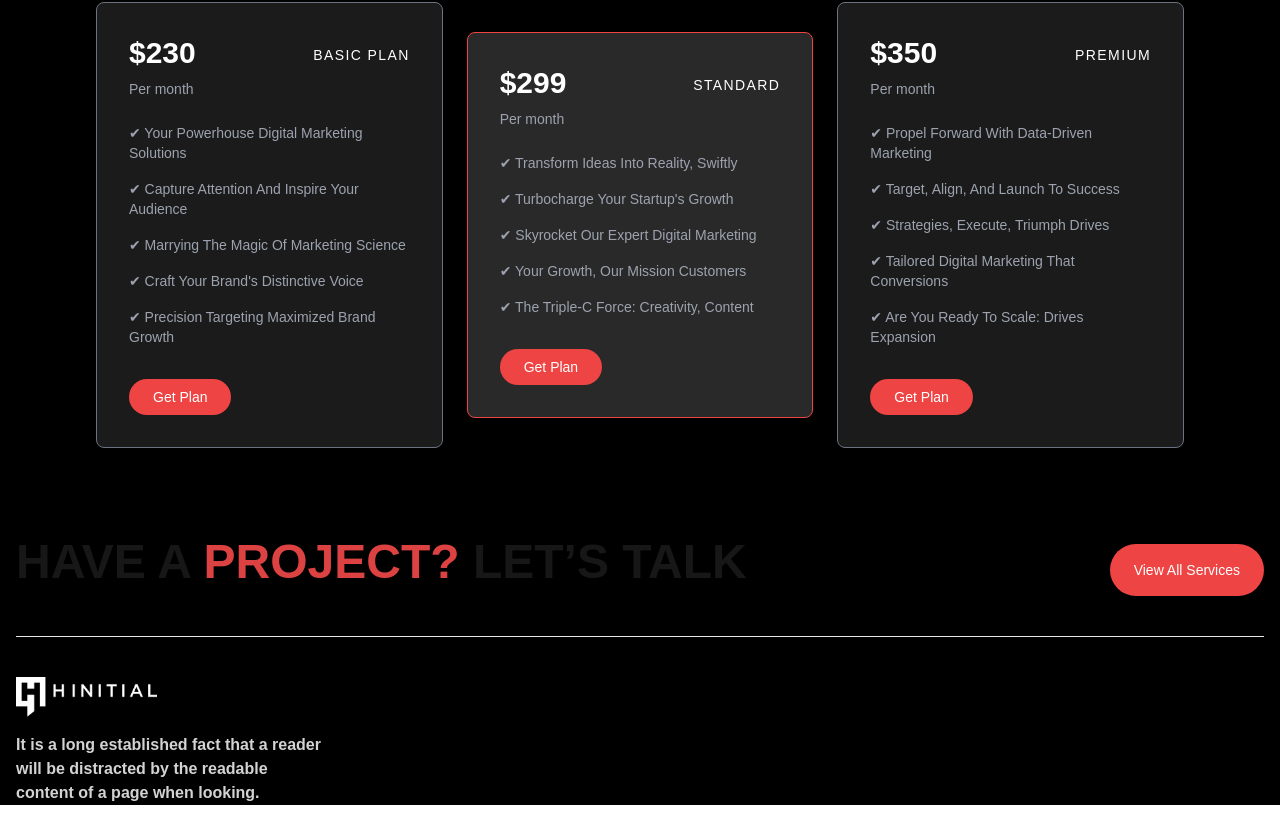
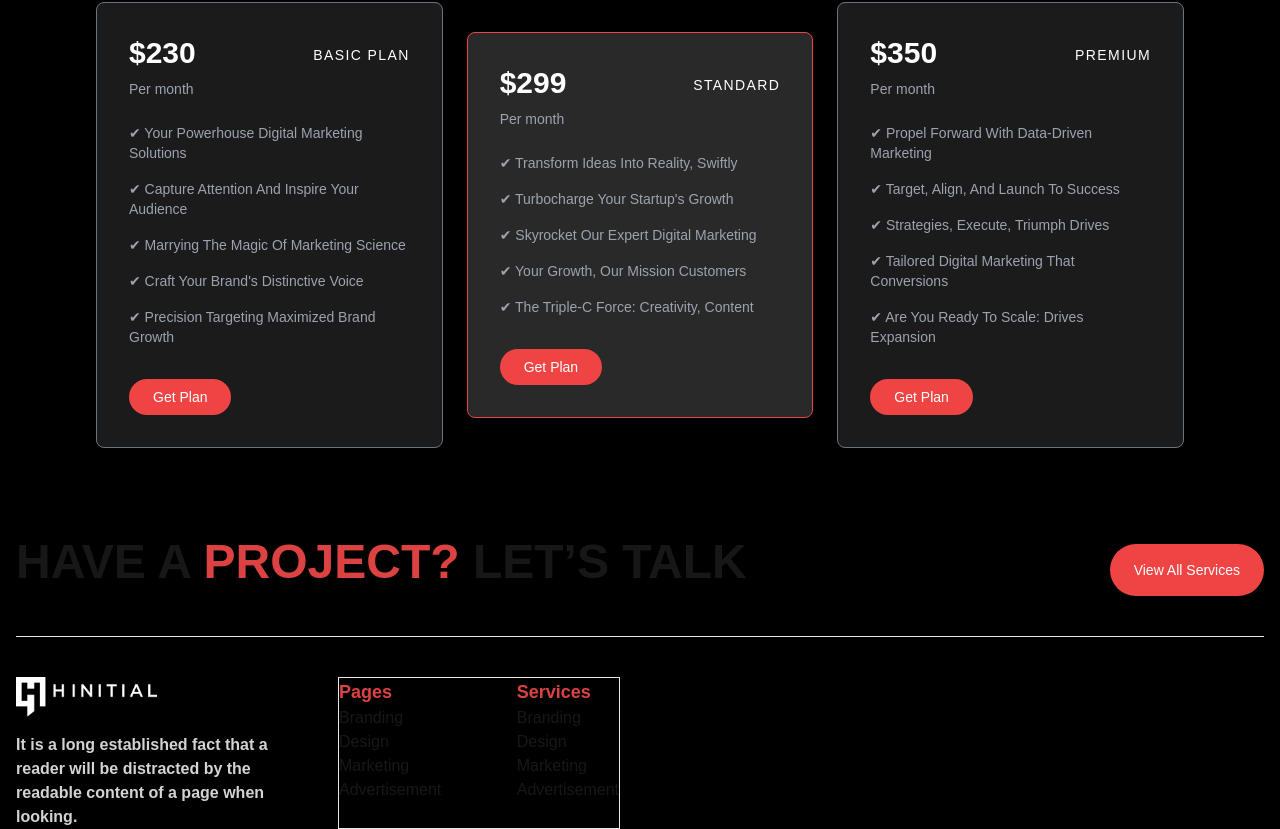
Before and after one commit to aminul-islam01101/Elegant-web, a Next.js app: page / in a window 1280 px wide. Shown: the part 5284-6113 px from the top of the page. Before the commit the page ends 6089 px from the top, so only its background shows below. Built offline with nearby package versions, Linux system fonts and the light colour scheme.

Commit message:
footer link navigate done

```diff
--- a/src/components/shared/Footer/Footer.tsx
+++ b/src/components/shared/Footer/Footer.tsx
@@ -1,5 +1,6 @@
 import Image from "next/image";
 import logo from "../../../../public/assets/marketing7.png";
+import Link from "next/link";
 
 export default function Footer() {
   return (
@@ -20,7 +21,7 @@ export default function Footer() {
         {/* horizontal line */}
         <hr className="px-1 my-10" />
         {/* logo and links */}
-        <div className="grid grid-cols-1 md:grid-cols-2 xl:grid-cols-4">
+        <div className="grid grid-cols-1 md:grid-cols-2 xl:grid-cols-4 gap-10">
           {/* logo and paragraph */}
           <div className="flex flex-col space-y-4">
             <Image src={logo} width={141} height={75} alt="LOGO" />
@@ -29,6 +30,46 @@ export default function Footer() {
               the readable content of a page when looking.
             </p>
           </div>
+          {/* navigate links */}
+          <div className="flex border w-full justify-between">
+            {/* pages */}
+            <div className="flex flex-col">
+              <span className="text-lg text-[#DD4242] font-semibold">
+                Pages
+              </span>
+              <Link href="" className="link link-hover">
+                Branding
+              </Link>
+              <Link href="/" className="link link-hover">
+                Design
+              </Link>
+              <Link href="/" className="link link-hover">
+                Marketing
+              </Link>
+              <Link href="/" className="link link-hover">
+                Advertisement
+              </Link>
+            </div>
+            {/* Services */}
+            <div className="flex flex-col">
+              <span className="text-lg text-[#DD4242] font-semibold">
+                Services
+              </span>
+              <Link href="" className="link link-hover">
+                Branding
+              </Link>
+              <Link href="/" className="link link-hover">
+                Design
+              </Link>
+              <Link href="/" className="link link-hover">
+                Marketing
+              </Link>
+              <Link href="/" className="link link-hover">
+                Advertisement
+              </Link>
+            </div>
+          </div>
+          {/* image */}
         </div>
       </div>
     </footer>
```
